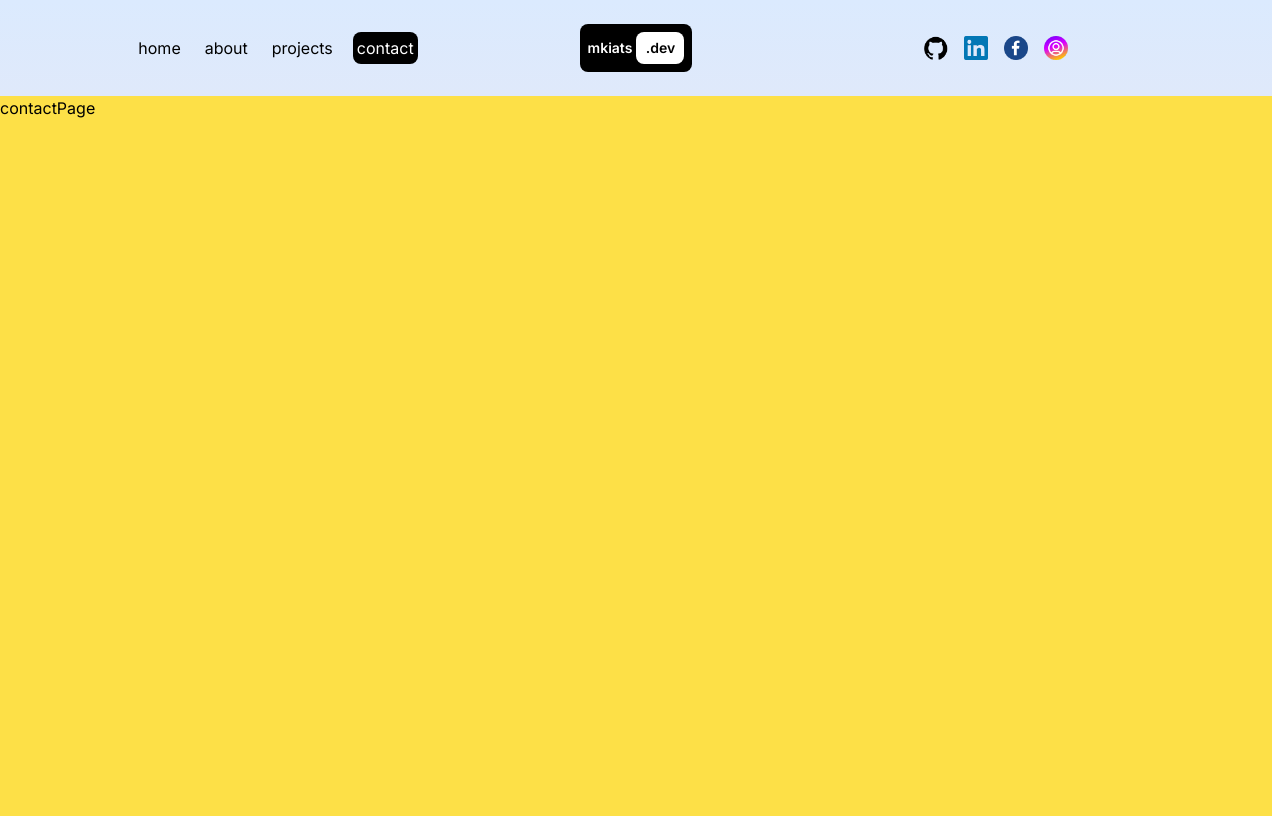
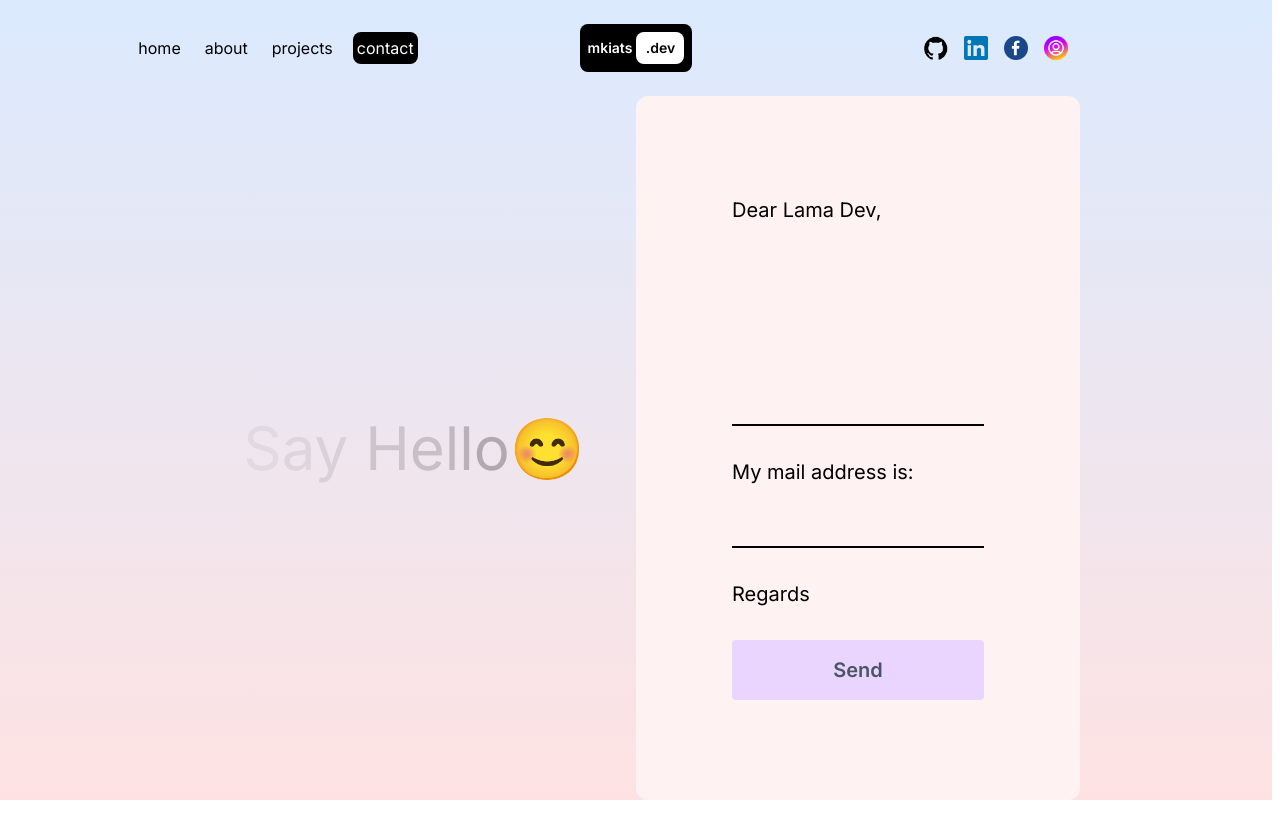
Before and after one commit to mkiats/mkiats-website, a Next.js app: page /contact in a window 1280 px wide. Built offline with nearby package versions, Linux system fonts and the light colour scheme.

Commit message:
contact page form

```diff
--- a/src/app/contact/page.jsx
+++ b/src/app/contact/page.jsx
@@ -1,21 +1,102 @@
-'use client';
-
-import { motion, useScroll, useTransform } from 'framer-motion';
-import { useRef } from 'react';
-import { items } from '@/lib/data';
-import Link from 'next/link';
-import Image from 'next/image';
+"use client";
+import { motion } from "framer-motion";
+import { useRef, useState } from "react";
+import emailjs from "@emailjs/browser";
 
 const ContactPage = () => {
-	const ref = useRef();
-	const { scrollYProgress } = useScroll({ target: ref });
-	const x = useTransform(scrollYProgress, [0, 1], ['0%', '-80%']);
+  const [success, setSuccess] = useState(false);
+  const [error, setError] = useState(false);
+  const text = "Say Hello";
 
-	return (
-		<div className='h-[90vh] w-full bg-yellow-300' ref={ref}>
-			contactPage
-		</div>
-	);
+  const form = useRef();
+
+  const sendEmail = (e) => {
+    e.preventDefault();
+    setError(false);
+    setSuccess(false);
+
+    emailjs
+      .sendForm(
+        process.env.NEXT_PUBLIC_SERVICE_ID,
+        process.env.NEXT_PUBLIC_TEMPLATE_ID,
+        form.current,
+        process.env.NEXT_PUBLIC_PUBLIC_KEY
+      )
+      .then(
+        () => {
+          setSuccess(true);
+          form.current.reset();
+        },
+        () => {
+          setError(true);
+        }
+      );
+  };
+
+  return (
+    <motion.div
+      className="h-full"
+      initial={{ y: "-200vh" }}
+      animate={{ y: "0%" }}
+      transition={{ duration: 1 }}
+    >
+      <div className="h-full flex flex-col lg:flex-row px-4 sm:px-8 md:px-12 lg:px-20 xl:px-48">
+        {/* TEXT CONTAINER */}
+        <div className="h-1/2 lg:h-full lg:w-1/2 flex items-center justify-center text-6xl">
+          <div>
+            {text.split("").map((letter, index) => (
+              <motion.span
+                key={index}
+                initial={{ opacity: 1 }}
+                animate={{ opacity: 0 }}
+                transition={{
+                  duration: 3,
+                  repeat: Infinity,
+                  delay: index * 0.1,
+                }}
+              >
+                {letter}
+              </motion.span>
+            ))}
+            😊
+          </div>
+        </div>
+        {/* FORM CONTAINER */}
+        <form
+          onSubmit={sendEmail}
+          ref={form}
+          className="h-1/2 lg:h-full lg:w-1/2 bg-red-50 rounded-xl text-xl flex flex-col gap-8 justify-center p-24"
+        >
+          <span>Dear Lama Dev,</span>
+          <textarea
+            rows={6}
+            className="bg-transparent border-b-2 border-b-black outline-none resize-none"
+            name="user_message"
+          />
+          <span>My mail address is:</span>
+          <input
+            name="user_email"
+            type="text"
+            className="bg-transparent border-b-2 border-b-black outline-none"
+          />
+          <span>Regards</span>
+          <button className="bg-purple-200 rounded font-semibold text-gray-600 p-4">
+            Send
+          </button>
+          {success && (
+            <span className="text-green-600 font-semibold">
+              Your message has been sent successfully!
+            </span>
+          )}
+          {error && (
+            <span className="text-red-600 font-semibold">
+              Something went wrong!
+            </span>
+          )}
+        </form>
+      </div>
+    </motion.div>
+  );
 };
 
 export default ContactPage;
```
